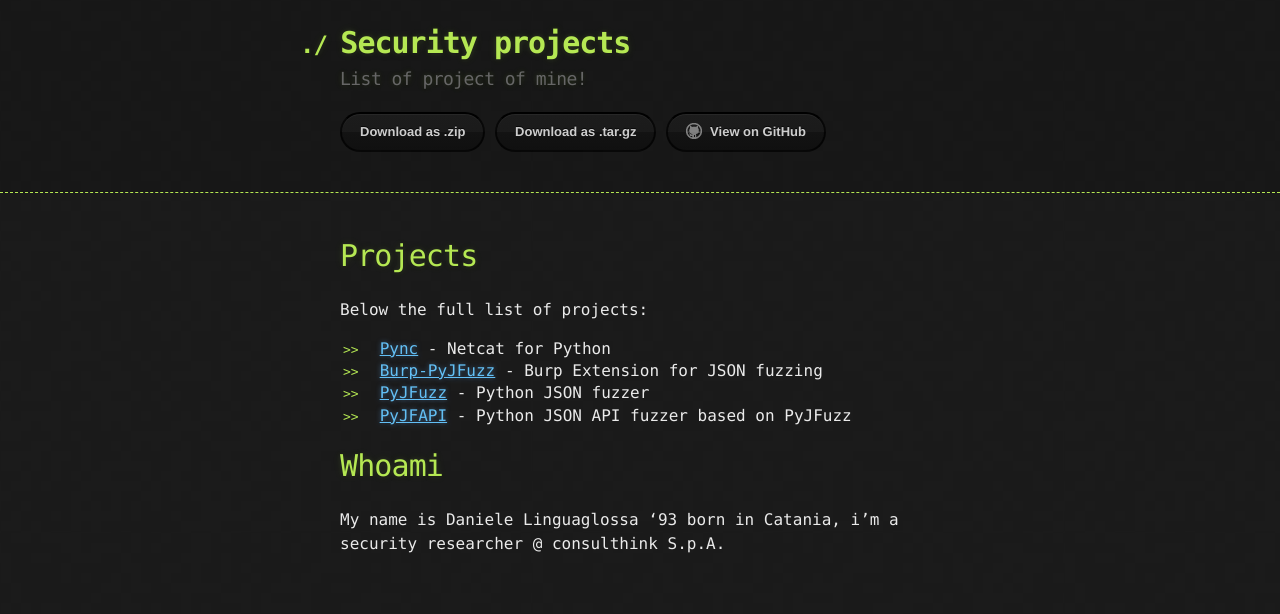
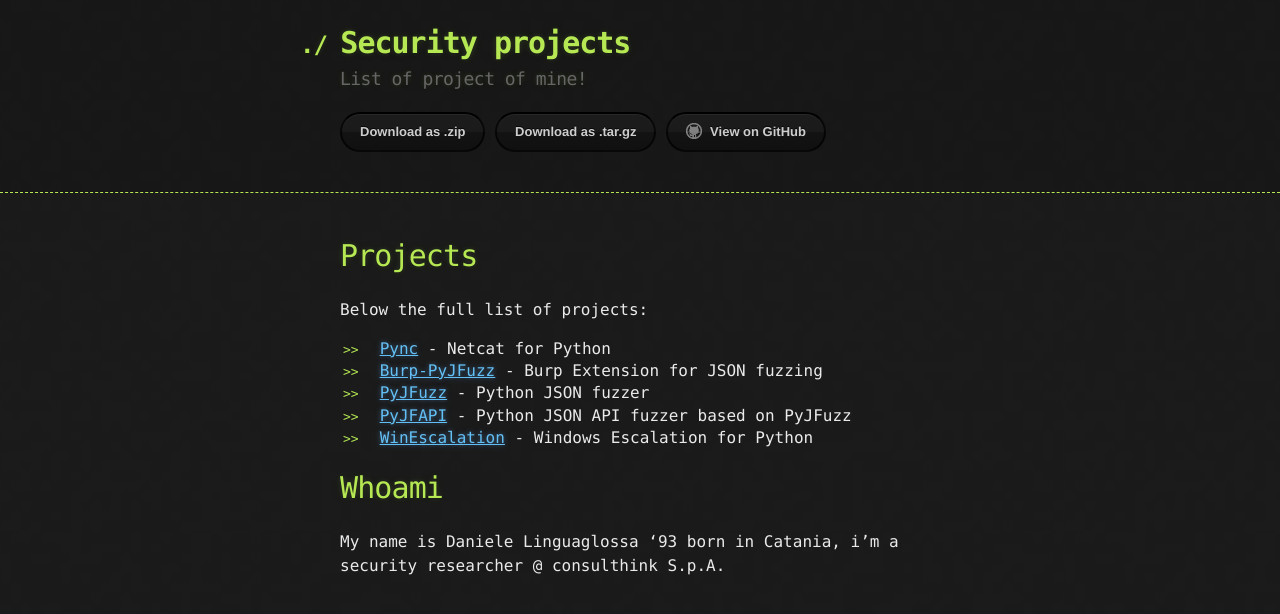
Before and after one commit to dzonerzy/dzonerzy.github.io, a Jekyll site: the page built from index.md, in a window 1280 px wide. Shown: the top 614 px of the page. Built offline with Jekyll 4.4.1, drawn with Linux system fonts in a browser that asks for light colours; our own code applies the rules of GitHub Pages for plain Markdown files.

Commit message:
Update index.md

```diff
--- a/index.md
+++ b/index.md
@@ -9,6 +9,7 @@ Below the full list of projects:
 - [Burp-PyJFuzz](burp-pyjfuzz) - Burp Extension for JSON fuzzing
 - [PyJFuzz](pyjfuzz) - Python JSON fuzzer
 - [PyJFAPI](pyjfapi) - Python JSON API fuzzer based on PyJFuzz
+- [WinEscalation](winescalation) - Windows Escalation for Python
 
 # [](#header-1)Whoami
 
```
